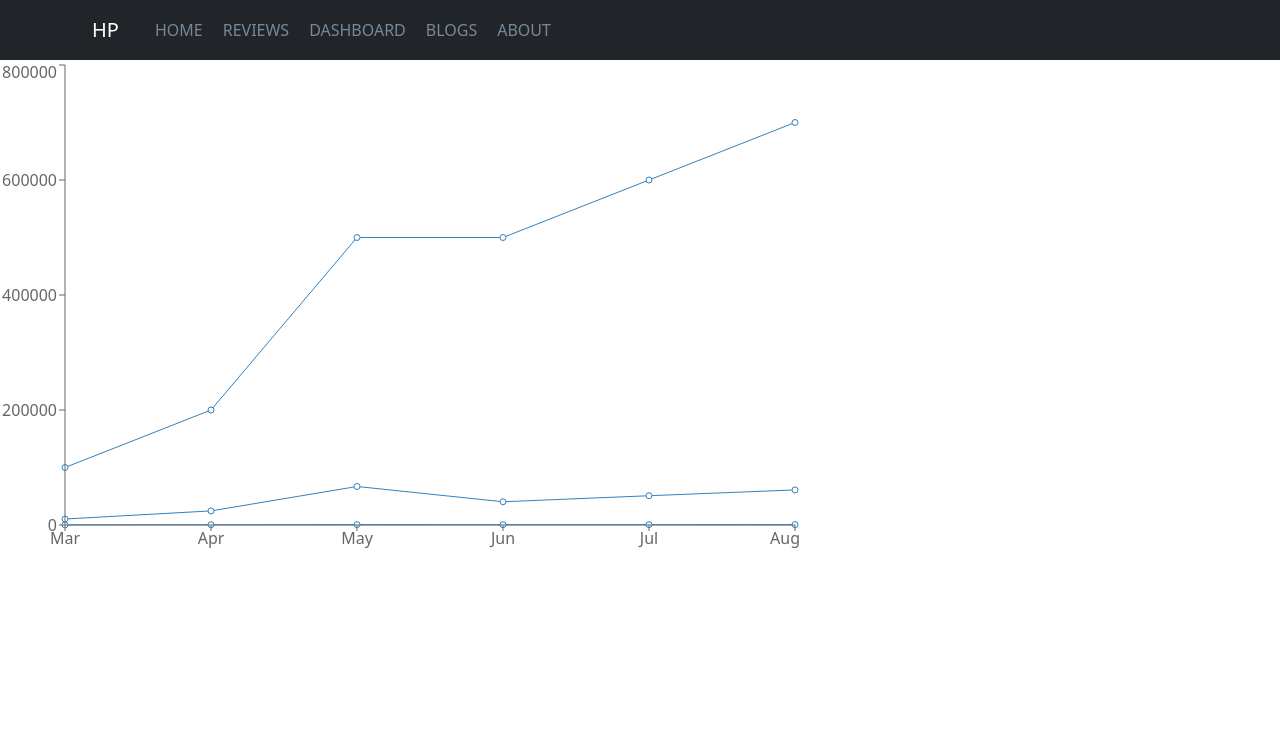
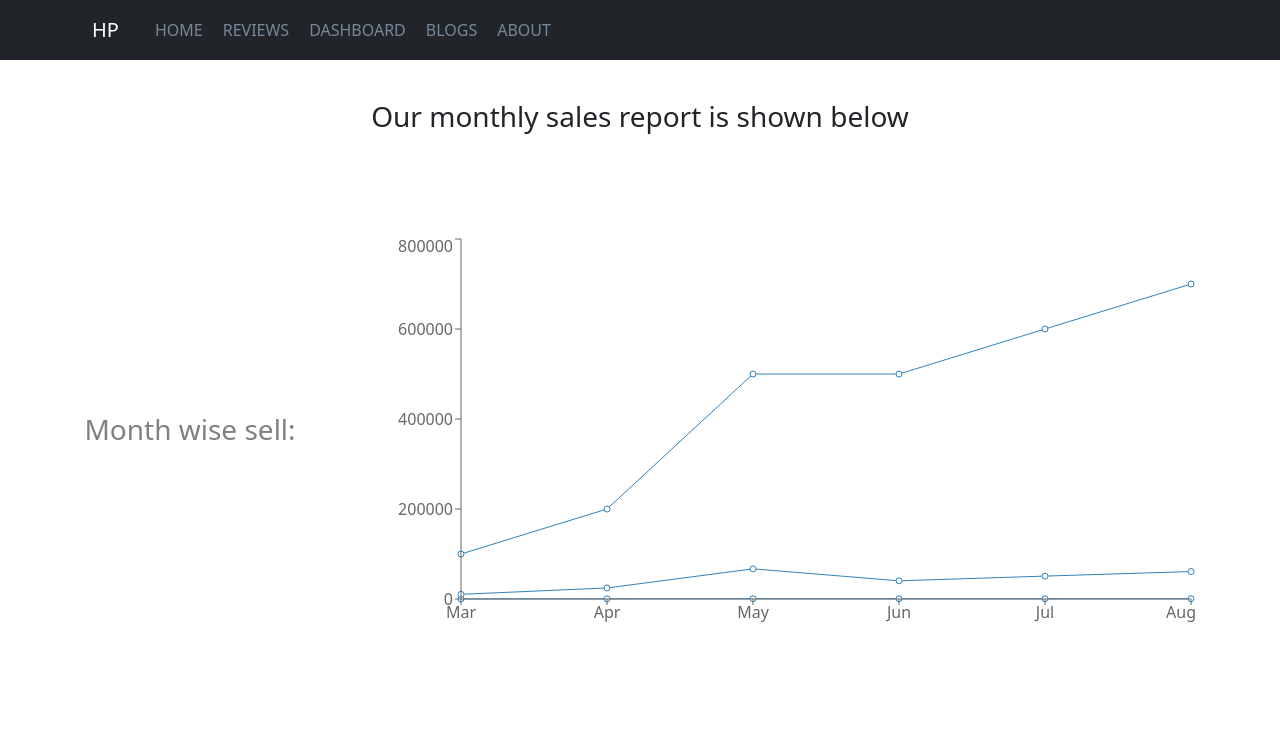
Before and after one commit to KsKarim7/hp-pavilion-review, a React (Create React App) app: page /dashboard in a window 1280 px wide. Shown: the top 737 px of the page. Built offline with nearby package versions, Linux system fonts and the light colour scheme.

Commit message:
dashboard uploaded

```diff
--- a/src/Components/Blogs/Blogs.css
+++ b/src/Components/Blogs/Blogs.css
@@ -0,0 +1,5 @@
+.card {
+    display: flex;
+    align-items: center;
+    margin-top: 100px;
+}
--- a/src/Components/Blogs/Blogs.js
+++ b/src/Components/Blogs/Blogs.js
@@ -1,9 +1,44 @@
 import React from 'react';
+import { Card } from 'react-bootstrap';
+import './Blogs.css'
 
 const Blogs = () => {
     return (
-        <div>
-            <h1>Here answer of the given questions will be written </h1>
+        <div className='card'>
+            <>
+                <Card border="primary" style={{ width: '50rem' }}>
+                    <Card.Header>What is context api? </Card.Header>
+                    <Card.Body>
+                        <Card.Text>
+                            Some quick example text to build on the card title and make up the bulk
+                            of the card's content.
+                        </Card.Text>
+                    </Card.Body>
+                </Card>
+                <br />
+
+                <Card border="secondary" style={{ width: '50rem' }}>
+                    <Card.Header>What is semantic tag?</Card.Header>
+                    <Card.Body>
+                        <Card.Text>
+                            Some quick example text to build on the card title and make up the bulk
+                            of the card's content.
+                        </Card.Text>
+                    </Card.Body>
+                </Card>
+                <br />
+
+
+
+
+
+
+
+
+
+
+
+            </>
         </div>
     );
 };
--- a/src/Components/Dashboard/Dashboard.css
+++ b/src/Components/Dashboard/Dashboard.css
@@ -0,0 +1,18 @@
+.graph {
+    margin-top: 100px;
+    display: flex;
+    justify-content: center;
+}
+
+.header {
+    display: flex;
+    justify-content: center;
+    margin-top: 40px;
+}
+
+.title {
+    display: flex;
+    align-items: center;
+    padding-right: 100px;
+    color: grey;
+}
--- a/src/Components/Dashboard/Dashboard.js
+++ b/src/Components/Dashboard/Dashboard.js
@@ -1,67 +1,24 @@
 import axios from 'axios';
 import { useEffect, useState } from 'react';
 import { Bar, BarChart, Line, LineChart, Tooltip, XAxis, YAxis } from 'recharts';
-import AxiosChart from '../AxiosChart/AxiosChart';
+import "./Dashboard.css"
+
 
 const Dashboard = () => {
-
-    // const [report, setReport] = useState([])
-    // useEffect(() => {
-    //     axios.get('data.json')
-    //         .then(data => setReport(data.data))
-    // }, [])
-
     const [report, setReport] = useState([])
     useEffect(() => {
         axios.get('data.json')
             .then(data => setReport(data.data))
     }, [])
 
-    // const data = [
-    //     {
-    //         "month": "Mar",
-    //         "investment": 100000,
-    //         "sell": 241,
-    //         "revenue": 10401
-    //     },
-    //     {
-    //         "month": "Apr",
-    //         "investment": 200000,
-    //         "sell": 423,
-    //         "revenue": 24500
-    //     },
-    //     {
-    //         "month": "May",
-    //         "investment": 500000,
-    //         "sell": 726,
-    //         "revenue": 67010
-    //     },
-    //     {
-    //         "month": "Jun",
-    //         "investment": 500000,
-    //         "sell": 529,
-    //         "revenue": 40405
-    //     },
-    //     {
-    //         "month": "Jul",
-    //         "investment": 600000,
-    //         "sell": 601,
-    //         "revenue": 50900
-    //     },
-    //     {
-    //         "month": "Aug",
-    //         "investment": 700000,
-    //         "sell": 670,
-    //         "revenue": 61000
-    //     }
-    // ]
-
-
     return (
 
         <div>
+            <h3 className='header'>Our monthly sales report is shown below</h3>
+            <div className='graph'>
+                <h3 className='title'>Month wise sell:</h3>
 
-            <LineChart width={800} height={500} data={report}>
+                <LineChart width={800} height={400} data={report}>
                     <Line dataKey={'investment'}  ></Line>
                     <Line dataKey={'sell'}  ></Line>
                     <Line dataKey={'revenue'}  ></Line>
@@ -69,12 +26,19 @@ const Dashboard = () => {
                     <XAxis dataKey="month"></XAxis>
                     <Tooltip></Tooltip>
 
-            </LineChart>
+                </LineChart >
+            </div >
 
-            <BarChart width={800} height={40} data={report}>
-                <Bar dataKey="sale" fill="#8884d8" />
+            <div className='graph'>
+                <h3 className='title'>Investment Vs Revenue:</h3>
+                <BarChart width={800} height={400} data={report}>
+                    <Bar dataKey="sell" fill="#8884d8" />
+                    <YAxis></YAxis>
+                    <XAxis dataKey="month"></XAxis>
+                    <Tooltip></Tooltip>
                 </BarChart>
             </div>
+        </div >
 
 
     );
--- a/src/Components/DisplayReview/DisplayReview.css
+++ b/src/Components/DisplayReview/DisplayReview.css
@@ -1,9 +1,8 @@
-.user {
-    width: 10px;
+.user img {
+    width: 150px;
+    padding-bottom: 20px;
 }
 
-.card {
-    display: grid;
-    grid-template-columns: repeat(3, 1fr);
-
+.review {
+    margin-top: 20px;
 }
--- a/src/Components/DisplayReview/DisplayReview.js
+++ b/src/Components/DisplayReview/DisplayReview.js
@@ -11,15 +11,18 @@ const DisplayReview = (props) => {
             <h6>Reviews:{reviews}</h6>
             <p>Rating:{rating}</p> */}
 
-            <Card className='card' style={{ width: '17rem' }}>
-                <Card.Img className='user' variant="top" src={picture} />
-                <Card.Body>
+            <Card border='secondary' style={{ width: '15rem' }}>
+                <Card.Img variant="top" />
+                <Card.Body className='user'>
+                    <img src={picture} alt="" />
                     <Card.Title>Name: {name}</Card.Title>
                     <Card.Text>
-                        Some quick example text to build on the card title and make up the bulk of
-                        the card's content.
+                        <div className='review'>
+                            {reviews}
+
+                        </div>
                     </Card.Text>
-                    <p>Rating: {rating}</p>
+                    <Card.Title>Rating: {rating}</Card.Title>
                 </Card.Body>
             </Card>
         </div>
--- a/src/Components/Home/Home.css
+++ b/src/Components/Home/Home.css
@@ -7,11 +7,11 @@
 }
 
 .info {
-    width: 100%;
+    width: 50%;
 }
 
 .container img {
-    width: 100%;
+    width: 150%;
     padding-left: 100px;
 }
 
--- a/src/Components/Home/Home.js
+++ b/src/Components/Home/Home.js
@@ -1,6 +1,6 @@
 import React from 'react';
 import { Button, Container, } from 'react-bootstrap';
-import pavilion from '../../images/pavilion.webp'
+import pavilion from '../../images/pavi15.jfif'
 import './Home.css'
 
 const Home = () => {
--- a/src/Components/Review/Review.css
+++ b/src/Components/Review/Review.css
@@ -0,0 +1,13 @@
+.heading {
+    display: flex;
+    justify-content: center;
+    margin: 70px;
+    color: grey;
+}
+
+.review-container {
+    display: grid;
+    grid-template-columns: repeat(3, 1fr);
+    grid-gap: 50px;
+    margin-left: 100px;
+}
--- a/src/Components/Review/Review.js
+++ b/src/Components/Review/Review.js
@@ -1,5 +1,6 @@
 import React, { useEffect, useState } from 'react';
 import DisplayReview from '../DisplayReview/DisplayReview';
+import "./Review.css"
 
 const Review = () => {
     const [review, setReview] = useState([]);
@@ -11,7 +12,8 @@ const Review = () => {
     }, [])
     return (
         <div>
-            <h2>Customer Reviews will be shown here</h2>
+            <h2 className='heading'>Review of some users </h2>
+            <div className='review-container'>
                 {
                     review.map(displayReview => <DisplayReview
                         key={review.id}
@@ -19,6 +21,7 @@ const Review = () => {
                     ></DisplayReview>)
                 }
             </div>
+        </div>
     );
 };
 
```
Also changed, not shown: src/images/pavi15.jfif (added), 1 other file (tests, documents, lock files or other folders). Lines whose indentation alone changed are shown as unchanged.
